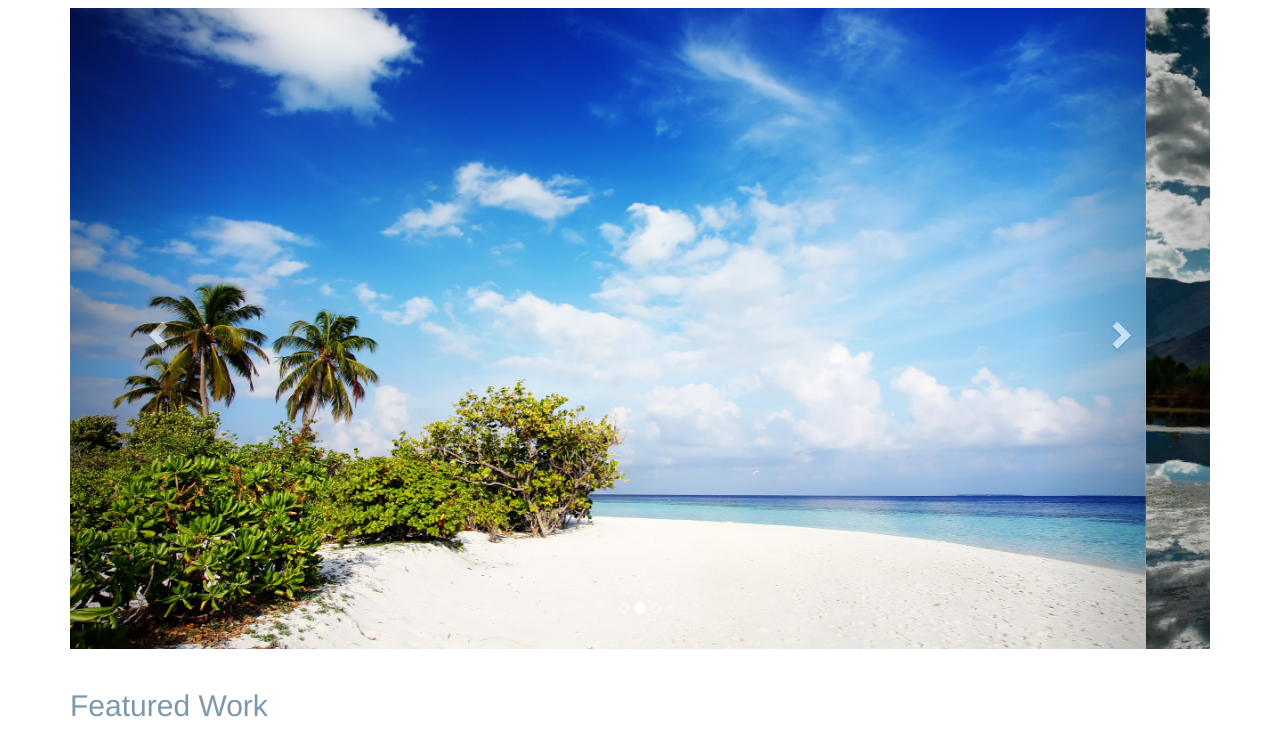
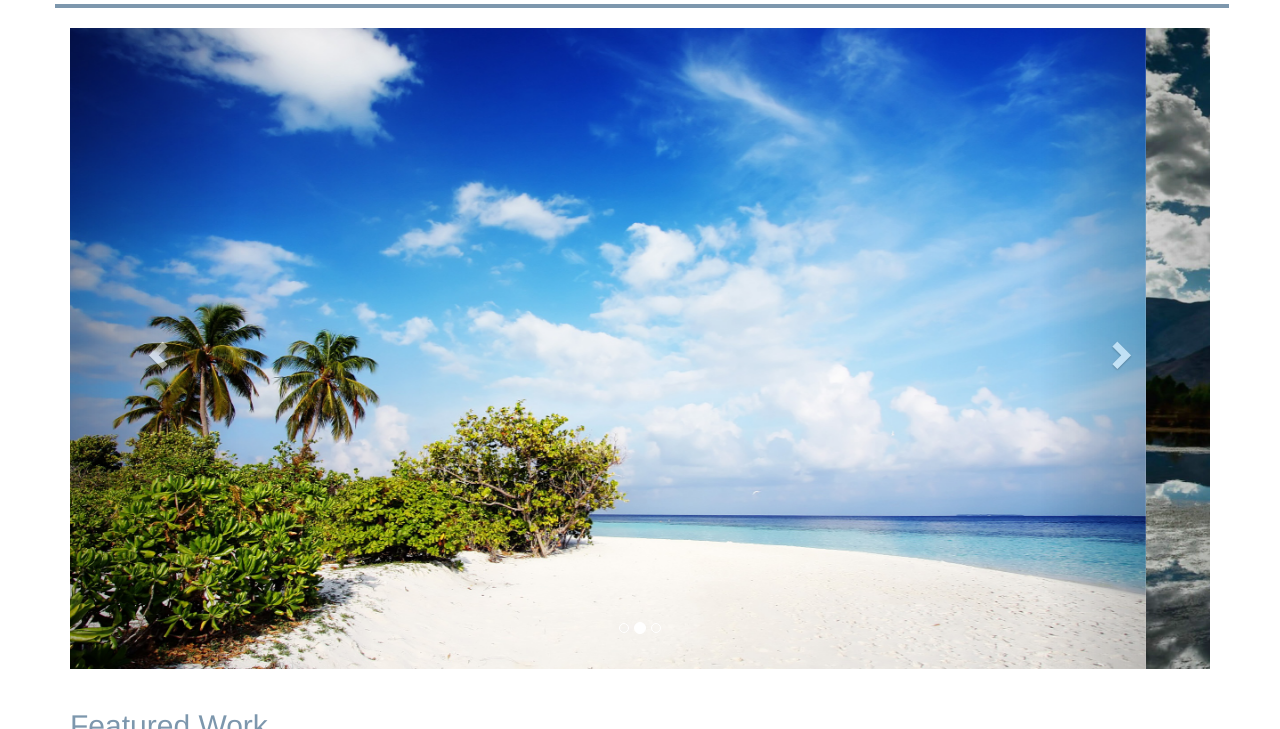
Before and after one commit to pallavi0907/pallavi_portfolio_project, a plain HTML site: page index.html in a window 1280 px wide. Shown: the part 180-909 px from the top of the page. Drawn offline with nearby package versions, Linux system fonts and the light colour scheme.

Commit message:
updating css

```diff
--- a/css/style.css
+++ b/css/style.css
@@ -4,6 +4,12 @@
   margin: 0;
   color: #7d97ad;
   background: #fff;
+}
+.container {
+  box-sizing: border-box;
+  padding: 20px;
+  width: 100%;
+  min-width: 480px;
 }
 hr.horizontal-line {
   border: 2px solid #7d97ad ;
@@ -23,7 +29,6 @@
     font-style: oblique;
     font-family: serif;
 }
-
 .header-job {
     margin: 2px;
     line-height: 1px;
@@ -87,12 +92,6 @@
     text-align: center;
     font-size: 25px;
   }
-  /* .col-md-4 {
-    /* display: block;
-    margin: 0 auto;
-    height: auto; */
-    width: 100%;
-  } */
 
 }
 /* Small devices (landscape tablets) */
@@ -113,13 +112,7 @@
     text-align: center;
     font-size: 25px;
   }
-  /* .col-md-4 {
-    /* display: block;
-    margin: 0 auto;
-    height: auto;
-    max-width: 64%; */
-    /* max-width: 100%; */
-  } */
+
 }
 /* Small devices (portrait tablets and large phones) */
 @media screen and (max-width:600px) {
@@ -139,9 +132,7 @@
     text-align: center;
     font-size: 25px;
   }
-  /* .col-md-4{
-    max-width: 100%;
-  } */
+
 }
 /*Extra small devices (phones) */
 @media screen and (max-width:480px) {
@@ -163,10 +154,5 @@
     text-align: center;
     font-size: 20px;
   }
-  /* .col-md-4 {
-    /* display: block;
-    margin: 0 auto;
-    height: auto; */
-    /* max-width: 100%; */
-  } */
+
 }
```
